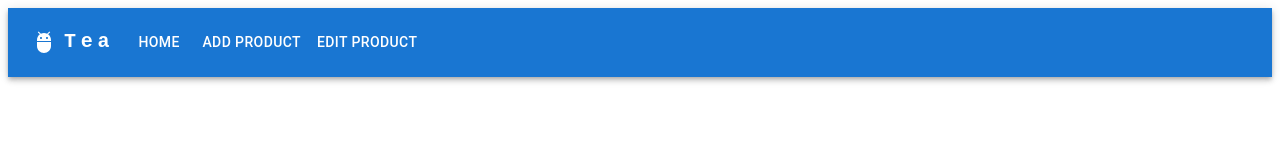
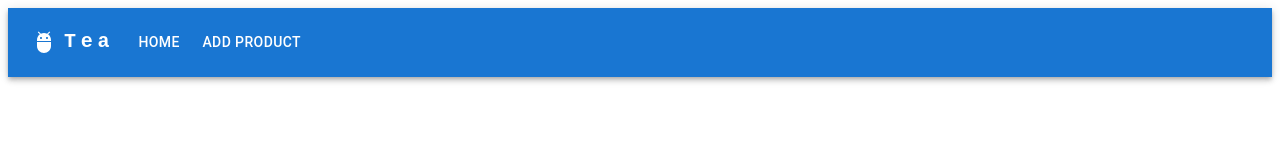
Before and after one commit to codewithjessica/my-product-inventory, a React (Vite) app: page / in a window 1280 px wide. Shown: the top 152 px of the page. Built offline with nearby package versions, Linux system fonts and the light colour scheme; no server answers.

Commit message:
comment all the editproduct

```diff
--- a/src/components /NavBar.tsx
+++ b/src/components /NavBar.tsx
@@ -44,7 +44,7 @@ function Navbar() {
           <Box sx={{ flexGrow: 1, display: { xs: "none", md: "flex" } }}>
             <NavButton link="/" name="home" />
             <NavButton link="/AddProduct" name="Add Product" />
-            <NavButton link="/EditProduct" name="Edit Product" />
+            {/* <NavButton link="/EditProduct" name="Edit Product" /> */}
           </Box>
         </Toolbar>
       </Container>
--- a/src/pages/EditProduct.tsx
+++ b/src/pages/EditProduct.tsx
@@ -1,5 +1,5 @@
-const EditProduct = () => {
-    return <div>EditProduct</div>;
-  };
+// const EditProduct = () => {
+//     return <div>EditProduct</div>;
+//   };
 
-  export default EditProduct;
+//   export default EditProduct;
```
Also changed, not shown: src/main.tsx (+5 -5 lines).
